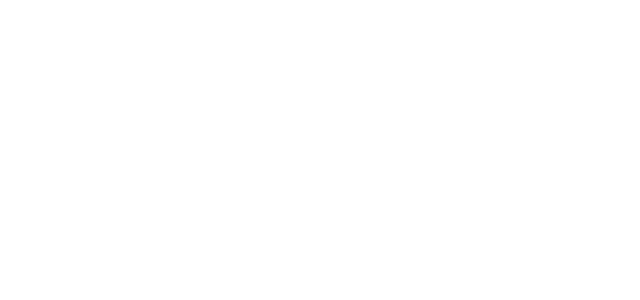
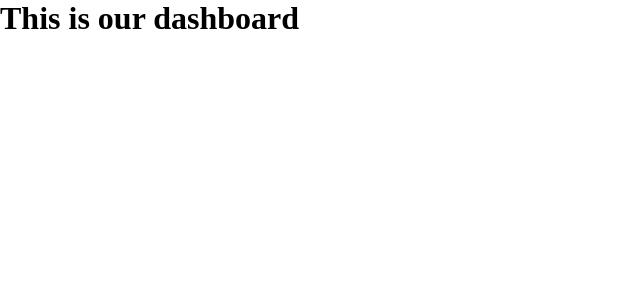
Before and after one commit to MeSanskarSingh/krishi-ai, a Next.js app: page /dashboard in a window 1280 px wide. Shown: the top 300 px of the page, without its empty margins (0-640 px from the left). Built offline with nearby package versions, Linux system fonts and the light colour scheme.

Commit message:
Update dashboard.js

```diff
--- a/src/pages/dashboard.js
+++ b/src/pages/dashboard.js
@@ -3,7 +3,7 @@
 const dashboard = () => {
   return (
     <div>
-
+      <h1>This is our dashboard</h1>
     </div>
   )
 }
```
